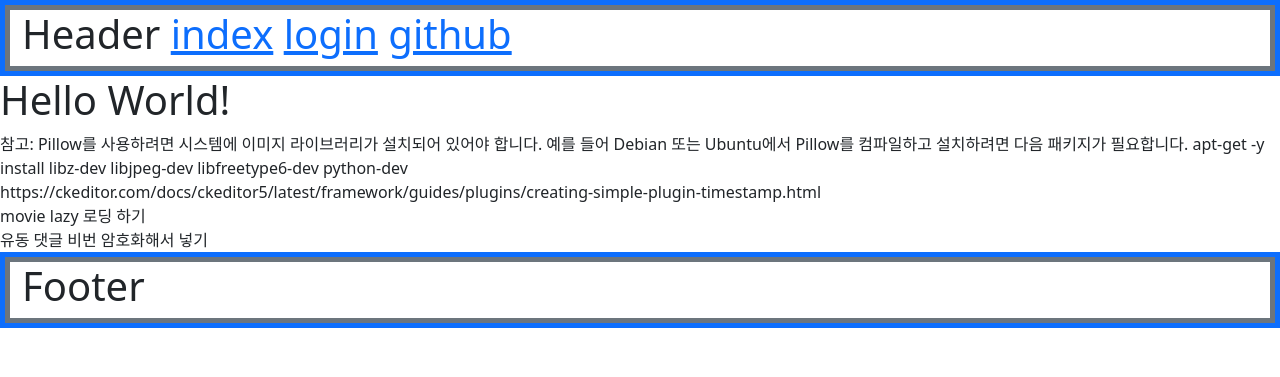
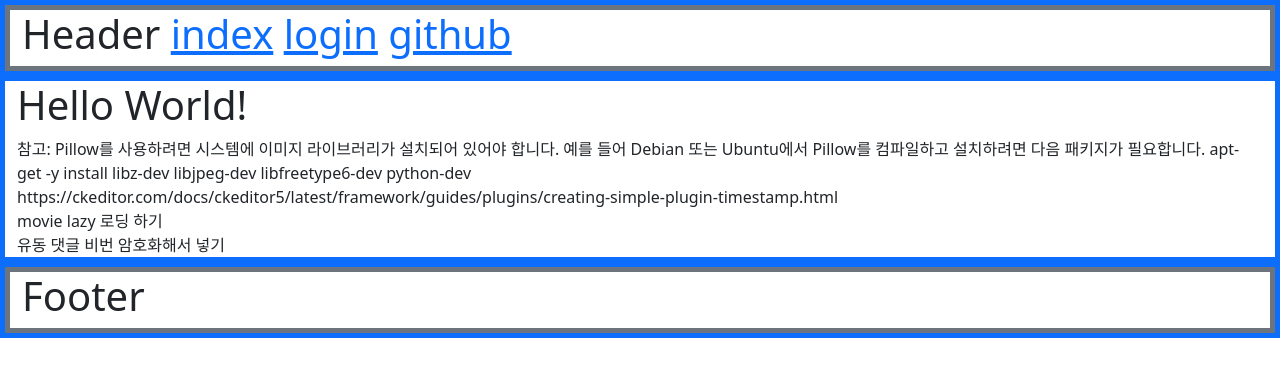
Before and after one commit to sisu-01/sisu2, a Django app: page / in a window 1280 px wide. Shown: the top 377 px of the page. Run offline with Django 4.2, Linux system fonts and the light colour scheme; data that the repository does not hold is empty; some libraries are stand-ins or nearby versions.

Commit message:
index 레이아웃

```diff
--- a/templates/index.html
+++ b/templates/index.html
@@ -7,7 +7,7 @@
 {% endblock %}
 
 {% block content %}
-<main>
+<main class="container-xxl aaa">
     <h1>Hello World!</h1>
     <div>
         참고: Pillow를 사용하려면 시스템에 이미지 라이브러리가 설치되어 있어야 합니다. 예를 들어 Debian 또는 Ubuntu에서 Pillow를 컴파일하고 설치하려면 다음 패키지가 필요합니다.
```
